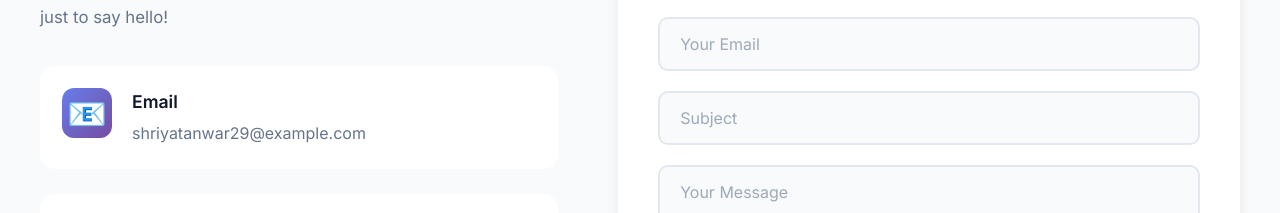
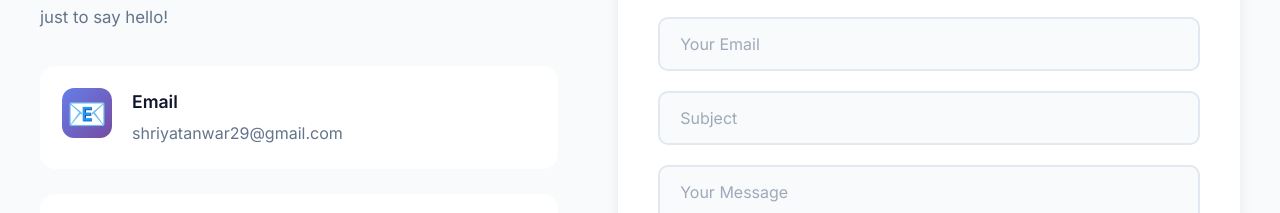
Before and after one commit to shriyatanwar/ShriyaTanwarPortFolio, a React (Create React App) app: page / in a window 1280 px wide. Shown: the part 5690-5903 px from the top of the page. Built offline with nearby package versions, Linux system fonts and the light colour scheme.

Commit message:
Update contact information and location

```diff
--- a/src/components/About.js
+++ b/src/components/About.js
@@ -41,15 +41,15 @@ const About = () => {
               </div>
               <div className="info-item">
                 <span className="info-label">Email:</span>
-                <span className="info-value">your.email@example.com</span>
+                <span className="info-value">Shriyatanwar29@gmail.com</span>
               </div>
               <div className="info-item">
                 <span className="info-label">Location:</span>
-                <span className="info-value">Your City, Country</span>
+                <span className="info-value"> Bengaluru, Karnataka </span>
               </div>
               <div className="info-item">
                 <span className="info-label">Degree:</span>
-                <span className="info-value">Your Degree</span>
+                <span className="info-value">Degree</span>
               </div>
             </div>
 
--- a/src/components/Contact.js
+++ b/src/components/Contact.js
@@ -41,7 +41,7 @@ const Contact = () => {
     {
       icon: '📧',
       title: 'Email',
-      value: 'shriyatanwar29@example.com',
+      value: 'shriyatanwar29@gmail.com',
       link: 'shriyatanwar29@gmail.com'
     },
     {
```
